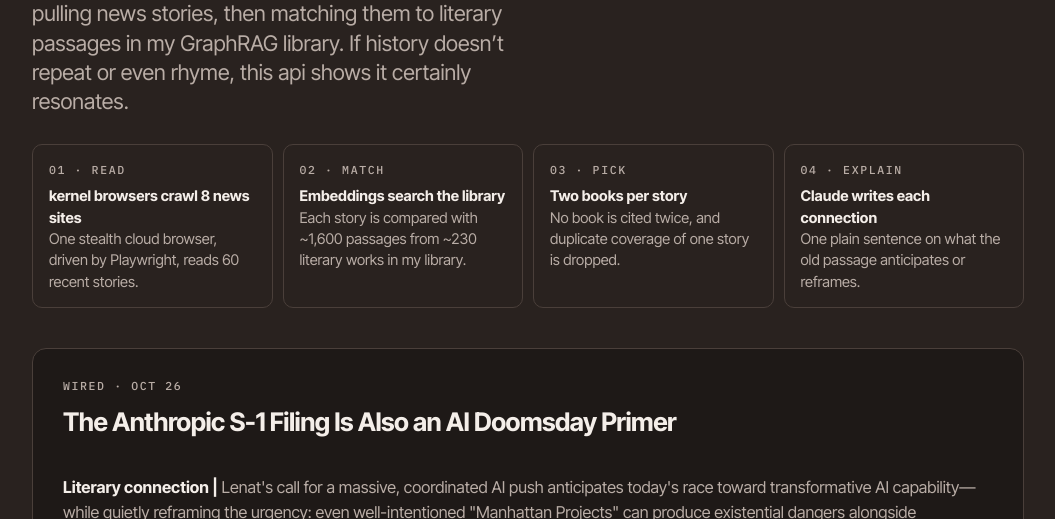
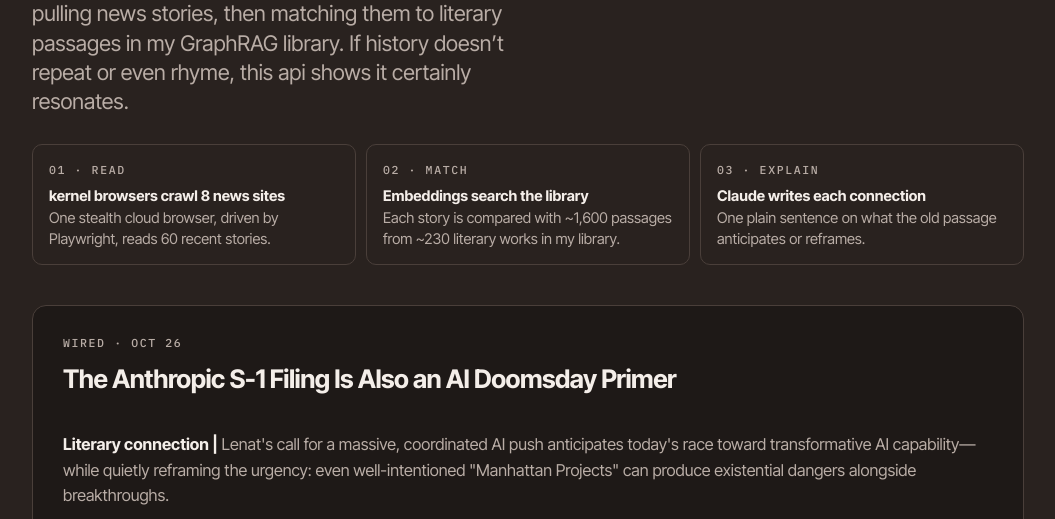
Before and after one commit to chrisheher/kernel-news-oracle, a plain HTML site: page public/index.html in a window 1280 px wide. Shown: the part 276-795 px from the top of the page, without its empty margins (112-1167 px from the left). Drawn offline with Linux system fonts and the light colour scheme.

Commit message:
Drop the Pick step from How it works
Co-Authored-By: Claude Opus 5.5 <noreply@anthropic.com>

```diff
--- a/public/index.html
+++ b/public/index.html
@@ -77,8 +77,7 @@
     <ol class="news-steps">
       <li><span class="news-labelcaps">01 · Read</span><b>kernel browsers crawl <span id="nSites">8</span> news sites</b>One stealth cloud browser, driven by Playwright, reads <span id="nStories">the</span> recent stories.</li>
       <li><span class="news-labelcaps">02 · Match</span><b>Embeddings search the library</b>Each story is compared with ~1,600 passages from ~230 literary works in my library.</li>
-      <li><span class="news-labelcaps">03 · Pick</span><b>Two books per story</b>No book is cited twice, and duplicate coverage of one story is dropped.</li>
-      <li><span class="news-labelcaps">04 · Explain</span><b>Claude writes each connection</b>One plain sentence on what the old passage anticipates or reframes.</li>
+      <li><span class="news-labelcaps">03 · Explain</span><b>Claude writes each connection</b>One plain sentence on what the old passage anticipates or reframes.</li>
     </ol>
   </header>
   <noscript><p class="news-error">This page needs JavaScript to show the stories.</p></noscript>
```
